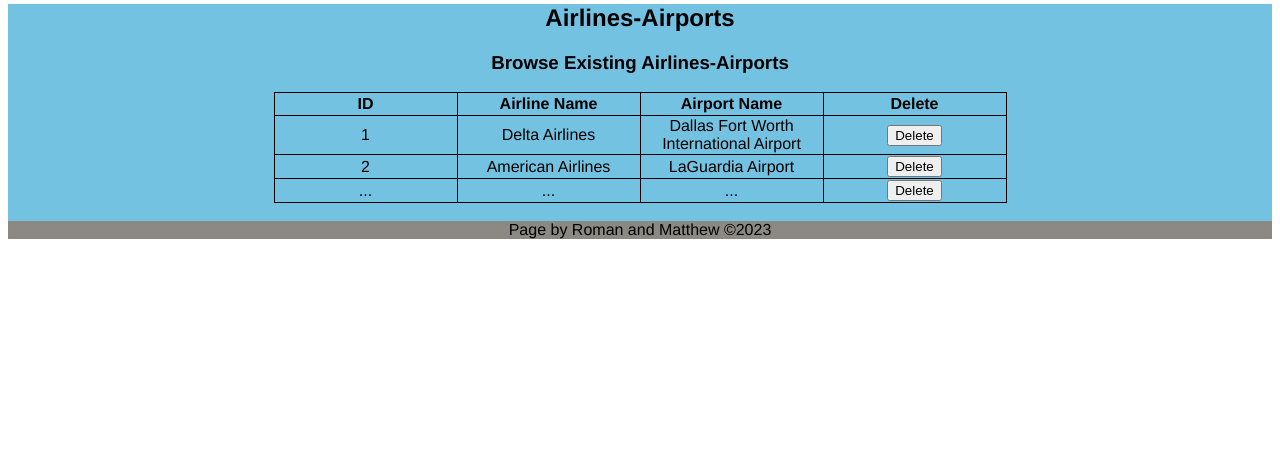
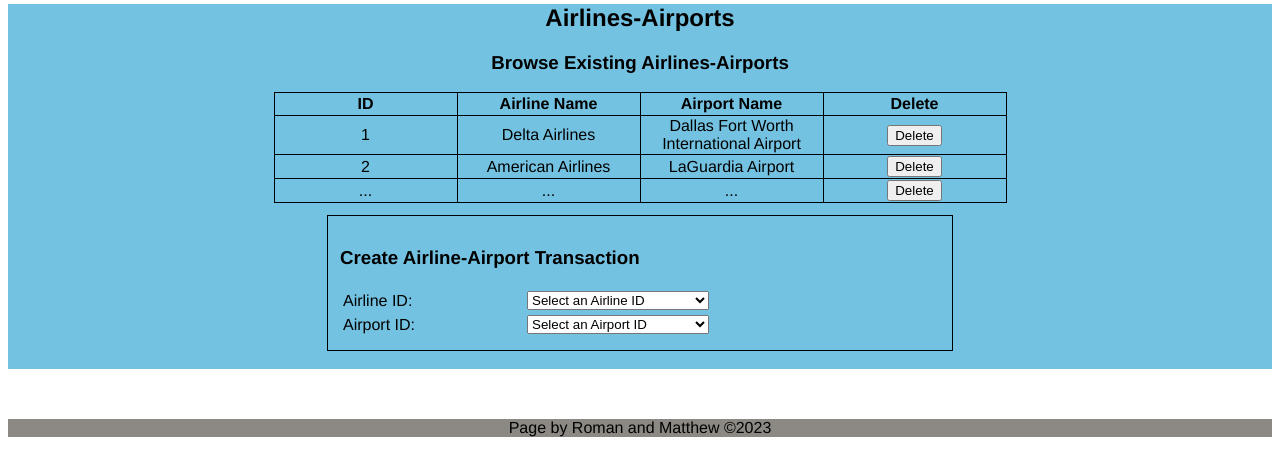
Before and after one commit to mjmeyer2001/cs340-Final-Project, a Flask app: page /airlines_airports in a window 1280 px wide. Shown: the part 131-607 px from the top of the page. Run offline with Flask 2, Linux system fonts and the light colour scheme; some libraries are stand-ins or nearby versions.

Commit message:
Small changes to flight DML to reflect project specs. Changes to css to center intro paragraph. Added insert form for airlines-airports. Added edit buttons to tables where applicable

```diff
--- a/static/css/main.css
+++ b/static/css/main.css
@@ -86,7 +86,9 @@
 }
 
 p {
-    margin: 0%;
+    /* margin: 0%; */
+    margin-top: 50px;
+    text-align: center;
 }
 
 header {
--- a/templates/airlines_airports.html
+++ b/templates/airlines_airports.html
@@ -82,6 +82,39 @@
                 </tr>
             </tbody>
         </table>
+        <div class="form-div center">
+            <h3>Create Airline-Airport Transaction</h3>
+            <form id="add-airline-airport-transaction">
+                <table class="form-table">
+                    <tbody>
+                        <tr>
+                            <td>
+                                <label for="input-airline-id-transaction">Airline ID: </label>
+                            </td>
+                            <td>
+                                <select type="text" name="input-airline-id-transaction" id="input-airline-id-transaction">
+                                    <option value="airline">Select an Airline ID</option>
+                                    <option value="null">NULL</option>
+                                    <option value="AAL">American Airlines</option>
+                                    <option value="DAL">Delta Airlines</option>
+                                </select>
+                            </td>
+                        </tr>
+                        <tr>
+                            <td>
+                                <label for="input-airport-id-transaction">Airport ID: </label>
+                            </td>
+                            <td>
+                                <select type="text" name="input-airport-id-transaction" id="input-airport-id-transaction">
+                                    <option value="airport">Select an Airport ID</option>
+                                    <option value="DFW">DFW</option>
+                                </select>
+                            </td>
+                        </tr>
+                    </tbody>
+                </table>
+            </form>
+        </div>
         <br>
     </div>
     <footer>
--- a/templates/airports.html
+++ b/templates/airports.html
@@ -52,6 +52,7 @@
                     <th>Airport ID</th>
                     <th>Airport Name</th>
                     <th>Airport Location</th>
+                    <th>Edit</th>
                     <th>Delete</th>
                 </tr>
             </thead>
@@ -60,6 +61,9 @@
                     <td>DFW</td>
                     <td>Dallas Fort Worth International Airport</td>
                     <td>Dallas, TX</td>
+                    <td>
+                        <button>Edit</button>
+                    </td>
                     <td>
                         <button>Delete</button>
                     </td>
--- a/templates/index.html
+++ b/templates/index.html
@@ -11,7 +11,7 @@
         <h1>FAA Database</h1>
     </header>
     <nav class="mainnav">
-        <div class="">
+        <div>
             <ul>
                 <li>
                     <a title="Home page" href="./">Home</a>
```
Also changed, not shown: database/flight-dml.sql (+11 -4 lines), templates/airlines.html (+5 -5 lines), templates/flights.html (+7 -0 lines), templates/planes.html (+12 -1 lines).
